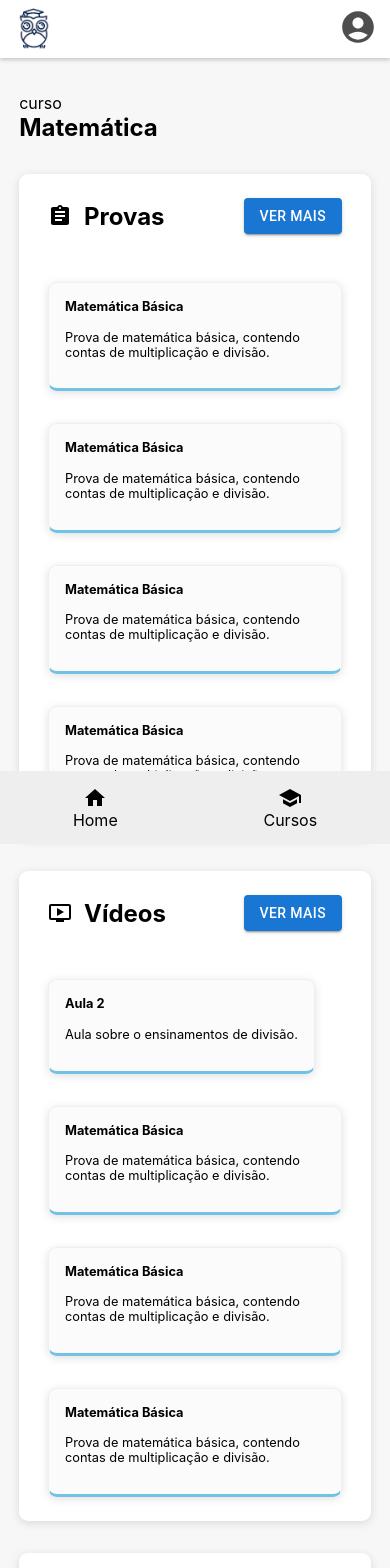
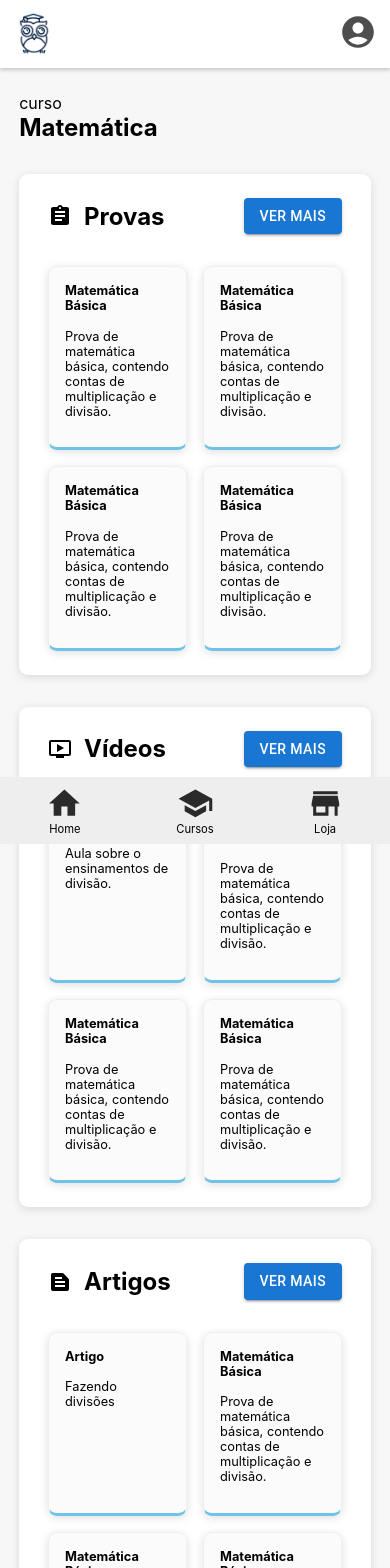
Before and after one commit to gui326/teacher_ana, a React (Create React App) app: page /curso/1 in a window 390 px wide. Shown: the top 1568 px of the page. Built offline with nearby package versions, Linux system fonts and the light colour scheme; a web font is replaced by a local one.

Commit message:
ajuste mobile

```diff
--- a/src/components/HeaderPrivate/styled.js
+++ b/src/components/HeaderPrivate/styled.js
@@ -18,7 +18,7 @@ export const NavBar = styled.div`
     box-shadow: 0 2px 4px 0 rgba(0,0,0,.2);
 
     @media (max-width: 468px){
-        padding: .5em .8em;
+        padding: .8em;
     }
 `;
 
--- a/src/components/SideBar/index.js
+++ b/src/components/SideBar/index.js
@@ -1,6 +1,7 @@
 import HomeIcon from '@mui/icons-material/Home';
 import SchoolIcon from '@mui/icons-material/School';
 import { Link } from 'react-router-dom';
+import StoreIcon from '@mui/icons-material/Store';
 
 import { SideBarArea, MenuArea, Menu } from "./styled";
 
@@ -20,6 +21,12 @@ export default function SideBar(props){
                         <p>Cursos</p>
                     </Menu>
                 </Link>
+                <Link to="/">
+                    <Menu expansible={props.expansible}>
+                        <StoreIcon />
+                        <p>Loja</p>
+                    </Menu>
+                </Link>
             </MenuArea>
         </SideBarArea>
     );
--- a/src/components/SideBar/styled.js
+++ b/src/components/SideBar/styled.js
@@ -8,6 +8,7 @@ export const SideBarArea = styled.aside`
     top: 0;
     bottom: 0;
     background: #EEEEEE;
+    z-index: 300;
 
     @media (max-width: 468px){
         right: 0;
@@ -16,6 +17,7 @@ export const SideBarArea = styled.aside`
         height: auto;
         width: 100%;
         min-width: 100%;
+        background: #EEEEEE;
     }
 `;
 
@@ -73,8 +75,15 @@ export const Menu = styled.li`
         text-align: center;
         flex-wrap: unset;
         flex-direction: column;
+        padding: .5em 1.6em;
+
+        svg{
+            font-size: 2.3rem;
+            color: #2a2a2a;
+        }
 
         p{
+            font-size: .7rem;
             padding: 0;
             display: block!important;;
         }
--- a/src/pages/Private/Curso/index.js
+++ b/src/pages/Private/Curso/index.js
@@ -22,8 +22,8 @@ export default function Curso(){
                     </Button>
                 </Heading>
 
-                <Grid mt={2} container spacing={4}>
-                    <Grid item md={3}>
+                <Grid mt={2} container spacing={2}>
+                    <Grid item md={3} xs={6}>
                         <Card>
                             <HeadTitle>
                                 <h6>Matemática Básica</h6>
@@ -34,7 +34,7 @@ export default function Curso(){
                         </Card>
                     </Grid>
 
-                    <Grid item md={3}>
+                    <Grid item md={3} xs={6}>
                         <Card>
                             <HeadTitle>
                                 <h6>Matemática Básica</h6>
@@ -45,7 +45,7 @@ export default function Curso(){
                         </Card>
                     </Grid>
 
-                    <Grid item md={3}>
+                    <Grid item md={3} xs={6}>
                         <Card>
                             <HeadTitle>
                                 <h6>Matemática Básica</h6>
@@ -56,7 +56,7 @@ export default function Curso(){
                         </Card>
                     </Grid>
 
-                    <Grid item md={3}>
+                    <Grid item md={3} xs={6}>
                         <Card>
                             <HeadTitle>
                                 <h6>Matemática Básica</h6>
@@ -81,8 +81,8 @@ export default function Curso(){
                     </Button>
                 </Heading>
 
-                <Grid mt={2} container spacing={4}>
-                    <Grid item md={3}>
+                <Grid mt={2} container spacing={2}>
+                    <Grid item md={3} xs={6}>
                         <Card>
                             <HeadTitle>
                                 <h6>Aula 2</h6>
@@ -93,7 +93,7 @@ export default function Curso(){
                         </Card>
                     </Grid>
 
-                    <Grid item md={3}>
+                    <Grid item md={3} xs={6}>
                         <Card>
                             <HeadTitle>
                                 <h6>Matemática Básica</h6>
@@ -104,7 +104,7 @@ export default function Curso(){
                         </Card>
                     </Grid>
 
-                    <Grid item md={3}>
+                    <Grid item md={3} xs={6}>
                         <Card>
                             <HeadTitle>
                                 <h6>Matemática Básica</h6>
@@ -115,7 +115,7 @@ export default function Curso(){
                         </Card>
                     </Grid>
 
-                    <Grid item md={3}>
+                    <Grid item md={3} xs={6}>
                         <Card>
                             <HeadTitle>
                                 <h6>Matemática Básica</h6>
@@ -140,8 +140,8 @@ export default function Curso(){
                     </Button>
                 </Heading>
 
-                <Grid mt={2} container spacing={4}>
-                    <Grid item md={3}>
+                <Grid mt={2} container spacing={2}>
+                    <Grid item md={3} xs={6}>
                         <Card>
                             <HeadTitle>
                                 <h6>Artigo</h6>
@@ -152,7 +152,7 @@ export default function Curso(){
                         </Card>
                     </Grid>
 
-                    <Grid item md={3}>
+                    <Grid item md={3} xs={6}>
                         <Card>
                             <HeadTitle>
                                 <h6>Matemática Básica</h6>
@@ -163,7 +163,7 @@ export default function Curso(){
                         </Card>
                     </Grid>
 
-                    <Grid item md={3}>
+                    <Grid item md={3} xs={6}>
                         <Card>
                             <HeadTitle>
                                 <h6>Matemática Básica</h6>
@@ -174,7 +174,7 @@ export default function Curso(){
                         </Card>
                     </Grid>
 
-                    <Grid item md={3}>
+                    <Grid item md={3} xs={6}>
                         <Card>
                             <HeadTitle>
                                 <h6>Matemática Básica</h6>
--- a/src/pages/Private/Curso/styled.js
+++ b/src/pages/Private/Curso/styled.js
@@ -18,6 +18,10 @@ export const CardPrincipais = styled.div`
     border-radius: 9px;
     margin-top: 2em;
     box-shadow: rgba(99, 99, 99, 0.2) 0px 2px 8px 0px;
+
+    :last-child{
+        margin-bottom: 5em;
+    }
 `;
 
 export const Heading = styled.div`
@@ -46,6 +50,7 @@ export const Card = styled.div`
     background: #fbfbfb;
     cursor: pointer;
     transition: all ease .3s;
+    height: 100%;
 
     p{
         margin: 0;
--- a/src/pages/Private/Cursos/index.js
+++ b/src/pages/Private/Cursos/index.js
@@ -8,12 +8,12 @@ export default function Cursos(){
 
     return(
         <div>
-            <h1>Cursos</h1>
+            <h1>Meus Cursos</h1>
 
             <Grid pt={2} container spacing={4}>
-                <Grid item md={3}>
+                <Grid item md={3} xs={6}>
                     {loading ?
-                        <Skeleton animation="wave" sx={{ borderRadius: '7px' }} variant="rectangular" width={250} height={150} />
+                        <Skeleton animation="wave" sx={{ borderRadius: '7px' }} variant="rectangular" height={150} />
                     :
                         <Link to="/curso/matematica">
                             <Card>
@@ -23,14 +23,14 @@ export default function Cursos(){
                         </Link>
                     }
                 </Grid>
-                <Grid item md={3}>
-                    <Skeleton animation="wave" sx={{ borderRadius: '7px' }} variant="rectangular" width={250} height={150} />
+                <Grid item md={3} xs={6}>
+                    <Skeleton animation="wave" sx={{ borderRadius: '7px' }} variant="rectangular" height={150} />
                 </Grid>
-                <Grid item md={3}>
-                    <Skeleton animation="wave" sx={{ borderRadius: '7px' }} variant="rectangular" width={250} height={150} />
+                <Grid item md={3} xs={6}>
+                    <Skeleton animation="wave" sx={{ borderRadius: '7px' }} variant="rectangular" height={150} />
                 </Grid>
-                <Grid item md={3}>
-                    <Skeleton animation="wave" sx={{ borderRadius: '7px' }} variant="rectangular" width={250} height={150} />
+                <Grid item md={3} xs={6}>
+                    <Skeleton animation="wave" sx={{ borderRadius: '7px' }} variant="rectangular" height={150} />
                 </Grid>
             </Grid>
         </div>
--- a/src/pages/Private/Cursos/styled.js
+++ b/src/pages/Private/Cursos/styled.js
@@ -29,4 +29,11 @@ export const Card = styled.div`
     :hover{
         margin-top: -.5em;
     }
+
+    @media (max-width: 468px){
+        padding: 2.2em .6em;
+        h5{
+            font-size: 1.5rem;
+        }
+    }
 `;
```
